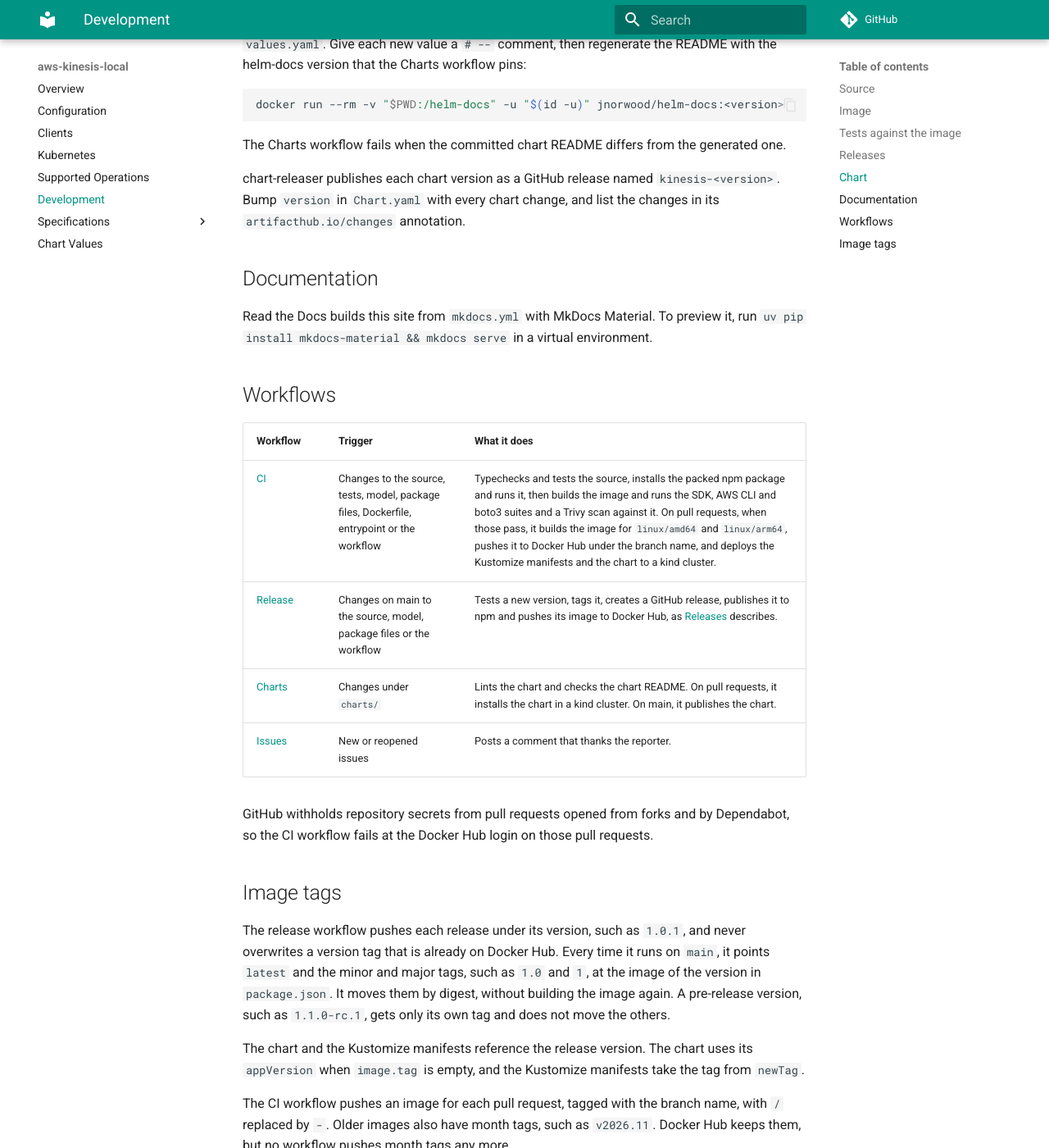
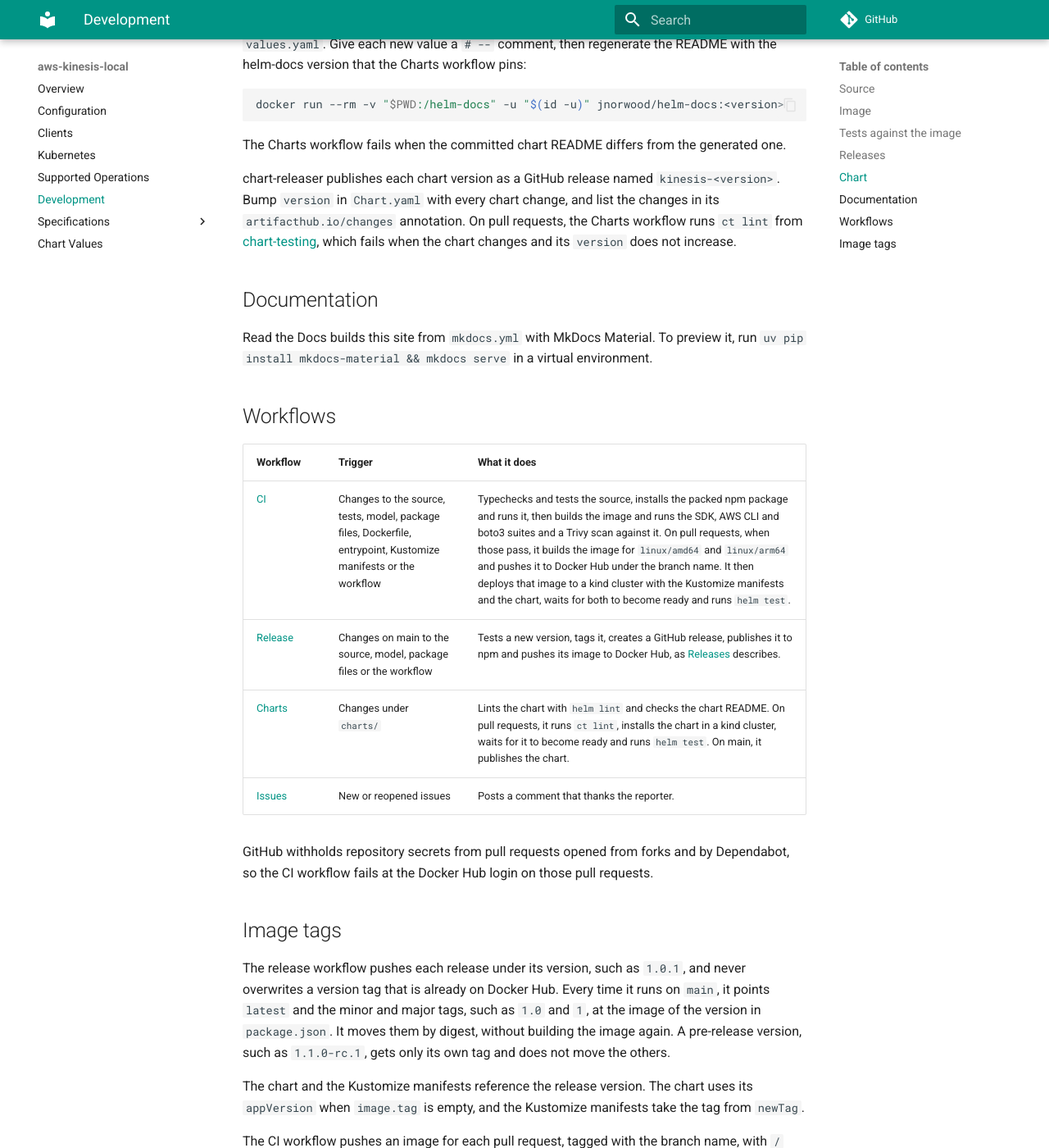
Before and after one commit to saidsef/aws-kinesis-local, an MkDocs documentation site: the page built from docs/development.md, in a window 1280 px wide and 1400 px high, scrolled down 2355 px. Shown: the whole window at 82% size. Built offline with MkDocs 1.6.1 and Material for MkDocs 9.7.7, drawn with Linux system fonts in a browser that asks for light colours; comment, search, counter and statistics services are not loaded.

Commit message:
ci(workflows): deploy and test the newly built image in a kind cluster (#183)
The kind tests in the CI workflow installed the default image without
waiting, so a pod that never started still passed. They now deploy the
tag that the build job pushed, wait for each install to become ready
and run helm test.

- ci.yml: the build job returns the image tag as a job output.
- ci.yml: a pod that is not ready within five minutes fails the job.
- ci.yml: changes under deployment/ start the workflow.
- charts.yml: ct lint runs from the chart-testing image and fails a
  chart change without a version bump.
- charts.yml: kind comes from go install, not a GitHub release, and the
  job runs helm test.
- The docs describe the new checks.
- actionlint passes, and both kind jobs pass locally and fail on a
  missing tag.

```diff
--- a/docs/development.md
+++ b/docs/development.md
@@ -78,7 +78,7 @@ docker run --rm -v "$PWD:/helm-docs" -u "$(id -u)" jnorwood/helm-docs:<version>
 
 The Charts workflow fails when the committed chart README differs from the generated one.
 
-chart-releaser publishes each chart version as a GitHub release named `kinesis-<version>`. Bump `version` in `Chart.yaml` with every chart change, and list the changes in its `artifacthub.io/changes` annotation.
+chart-releaser publishes each chart version as a GitHub release named `kinesis-<version>`. Bump `version` in `Chart.yaml` with every chart change, and list the changes in its `artifacthub.io/changes` annotation. On pull requests, the Charts workflow runs `ct lint` from [chart-testing](https://github.com/helm/chart-testing), which fails when the chart changes and its `version` does not increase.
 
 ## Documentation
 
@@ -88,9 +88,9 @@ Read the Docs builds this site from `mkdocs.yml` with MkDocs Material. To previe
 
 | Workflow | Trigger | What it does |
 | --- | --- | --- |
-| [CI](https://github.com/saidsef/aws-kinesis-local/blob/main/.github/workflows/ci.yml) | Changes to the source, tests, model, package files, Dockerfile, entrypoint or the workflow | Typechecks and tests the source, installs the packed npm package and runs it, then builds the image and runs the SDK, AWS CLI and boto3 suites and a Trivy scan against it. On pull requests, when those pass, it builds the image for `linux/amd64` and `linux/arm64`, pushes it to Docker Hub under the branch name, and deploys the Kustomize manifests and the chart to a kind cluster. |
+| [CI](https://github.com/saidsef/aws-kinesis-local/blob/main/.github/workflows/ci.yml) | Changes to the source, tests, model, package files, Dockerfile, entrypoint, Kustomize manifests or the workflow | Typechecks and tests the source, installs the packed npm package and runs it, then builds the image and runs the SDK, AWS CLI and boto3 suites and a Trivy scan against it. On pull requests, when those pass, it builds the image for `linux/amd64` and `linux/arm64` and pushes it to Docker Hub under the branch name. It then deploys that image to a kind cluster with the Kustomize manifests and the chart, waits for both to become ready and runs `helm test`. |
 | [Release](https://github.com/saidsef/aws-kinesis-local/blob/main/.github/workflows/release.yml) | Changes on main to the source, model, package files or the workflow | Tests a new version, tags it, creates a GitHub release, publishes it to npm and pushes its image to Docker Hub, as [Releases](#releases) describes. |
-| [Charts](https://github.com/saidsef/aws-kinesis-local/blob/main/.github/workflows/charts.yml) | Changes under `charts/` | Lints the chart and checks the chart README. On pull requests, it installs the chart in a kind cluster. On main, it publishes the chart. |
+| [Charts](https://github.com/saidsef/aws-kinesis-local/blob/main/.github/workflows/charts.yml) | Changes under `charts/` | Lints the chart with `helm lint` and checks the chart README. On pull requests, it runs `ct lint`, installs the chart in a kind cluster, waits for it to become ready and runs `helm test`. On main, it publishes the chart. |
 | [Issues](https://github.com/saidsef/aws-kinesis-local/blob/main/.github/workflows/issues.yml) | New or reopened issues | Posts a comment that thanks the reporter. |
 
 GitHub withholds repository secrets from pull requests opened from forks and by Dependabot, so the CI workflow fails at the Docker Hub login on those pull requests.
```
Also changed, not shown: docs/specs/testing.md (+3 -1 lines), 2 other files.
